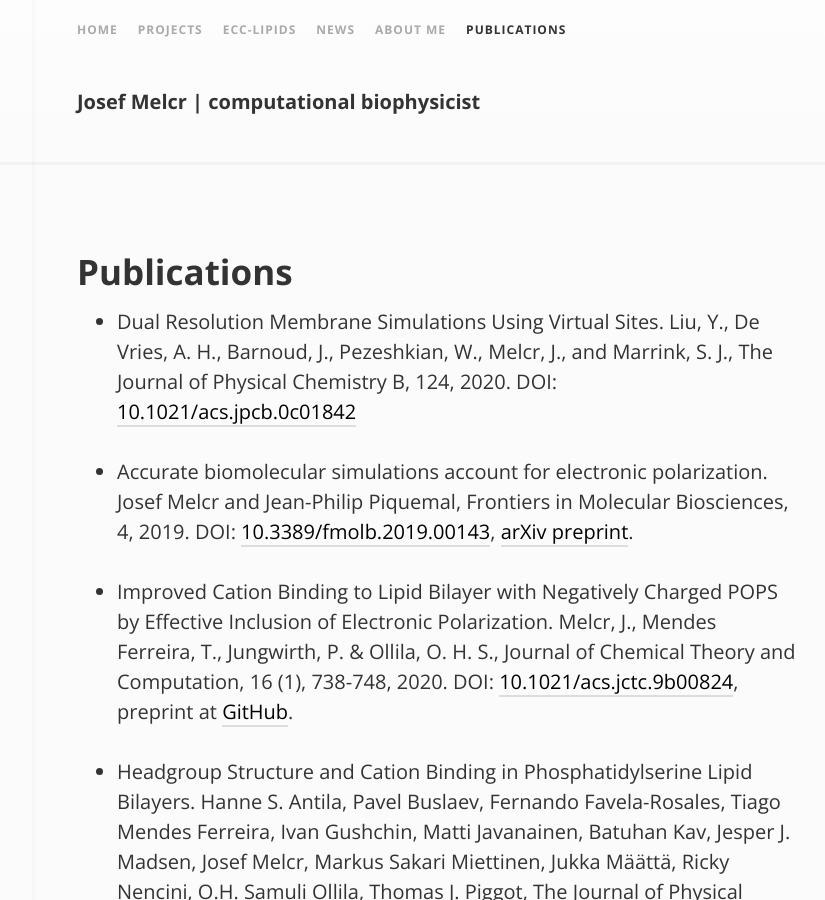
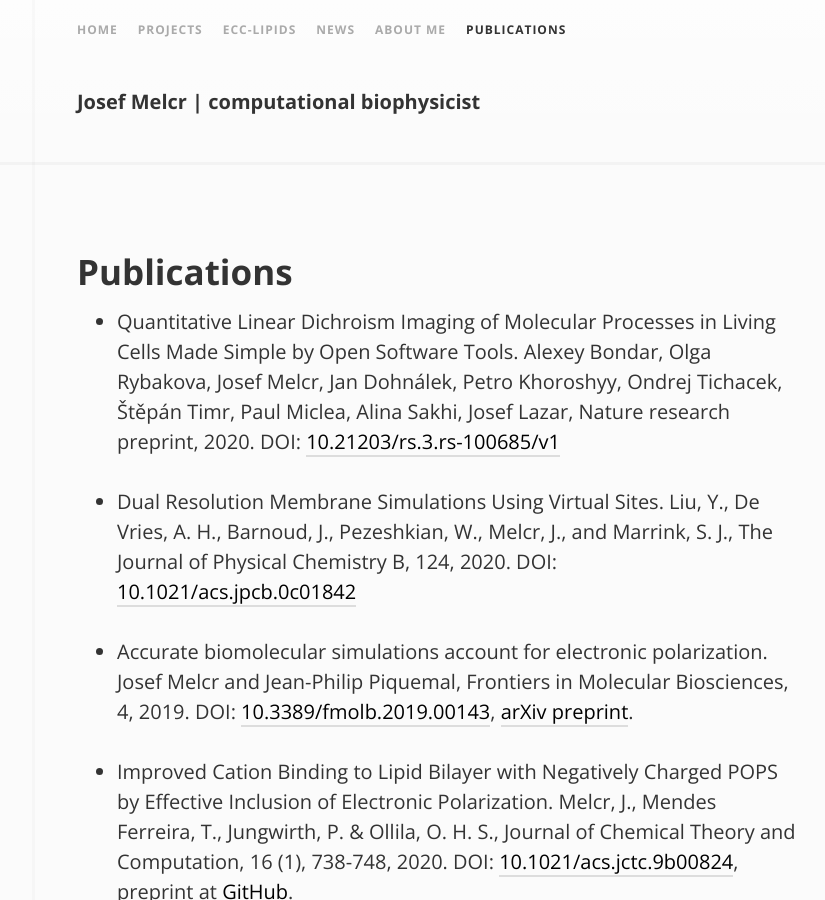
Before and after one commit to jmelcr/jmelcr.github.io, a Jekyll site: the page built from publications.md, in a window 1280 px wide and 900 px high. Shown: the whole window, without its empty margins (203-1028 px from the left). Built offline with Jekyll 4.4.1, drawn with Linux system fonts in a browser that asks for light colours; comment, search, counter and statistics services are not loaded.

Commit message:
add paper w Josef Lazar on LD software analysis

```diff
--- a/publications.md
+++ b/publications.md
@@ -5,6 +5,12 @@ permalink: publications
 ---
 
 # Publications
+
+- Quantitative Linear Dichroism Imaging of Molecular Processes in Living Cells Made Simple by Open Software Tools.
+Alexey Bondar, Olga Rybakova, Josef Melcr, Jan Dohnálek, Petro Khoroshyy,
+Ondrej Tichacek, Štěpán Timr, Paul Miclea, Alina Sakhi, Josef Lazar,
+Nature research preprint, 2020.
+DOI: [10.21203/rs.3.rs-100685/v1](https://www.researchsquare.com/article/rs-100685/v1)
 
 - Dual Resolution Membrane Simulations Using Virtual Sites.
 Liu, Y., De Vries, A. H., Barnoud, J., Pezeshkian, W., Melcr, J., and Marrink, S. J.,
```
